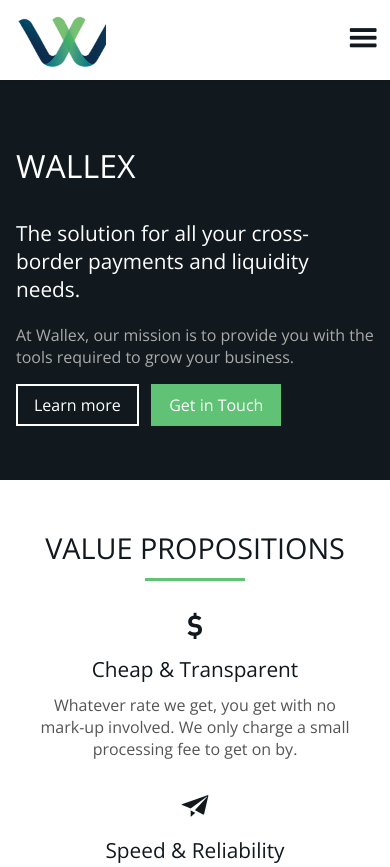
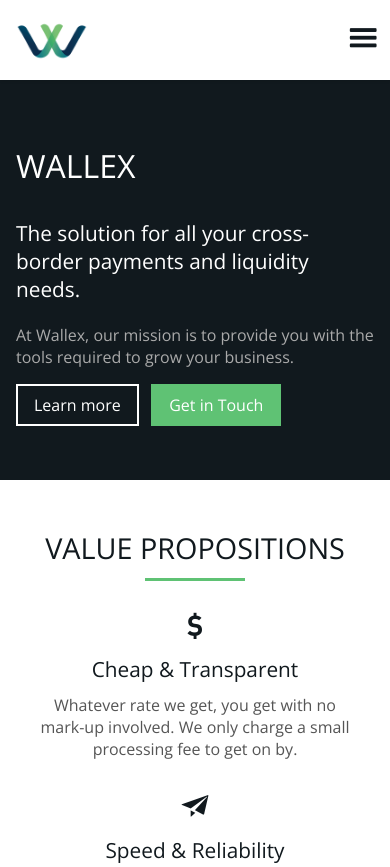
Before and after one commit to summerdaysinbloom/wal, a website: page index.html in a window 390 px wide. Shown: the top 867 px of the page. Drawn offline with nearby package versions, Linux system fonts and the light colour scheme; files whose address does not match are found by name.

Commit message:
fixing cropping logo

```diff
--- a/sass/style.scss
+++ b/sass/style.scss
@@ -864,6 +864,10 @@
   }
 }
 @media screen and (max-width: 48em) {
+  #logo {
+    background-size: 72px 44px;
+  }
+
   .wrapper {
     padding: 0 1em;
     h1 {
```
Also changed, not shown: assets/style.min.css, style/style.css.
